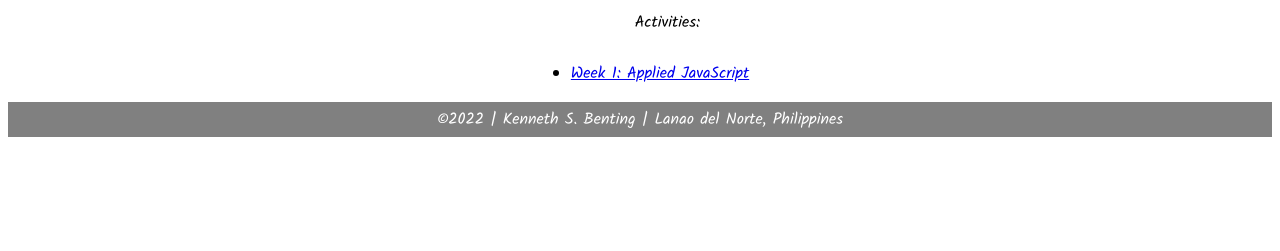
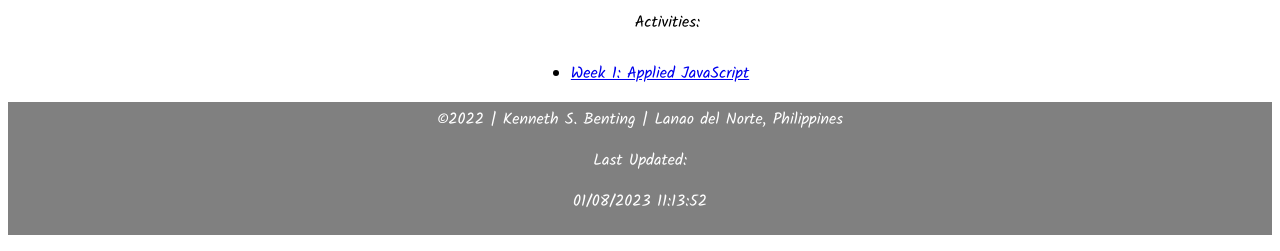
Before and after one commit to KennethShin21/wdd230, a plain HTML site: page index.html in a window 1280 px wide. Shown: the part 549-800 px from the top of the page. Drawn offline with Linux system fonts and the light colour scheme.

Commit message:
updates and changes

```diff
--- a/index.html
+++ b/index.html
@@ -36,6 +36,8 @@
     </main>
     <footer>
         &copy;<span id="year"></span> | Kenneth S. Benting | Lanao del Norte, Philippines
+        <p>Last Updated: </p>
+        <p id="last_updated"></p>
     </footer>
     <script src="scripts/main.js"></script>
     <script src="scripts/task2.js"></script>
--- a/scripts/task2.js
+++ b/scripts/task2.js
@@ -14,3 +14,6 @@ const myPicture = "Kenneth's Picture"
 // place the value of the picture variable into the HTML file (hint: document.querySelector().setAttribute())
 document.querySelector('#photo').src = 'images/myPic.jpg';
 document.querySelector('#photo').setAttribute('width', '300px');
+
+let text = document.lastModified;
+document.getElementById("last_updated").innerHTML = text;
```
